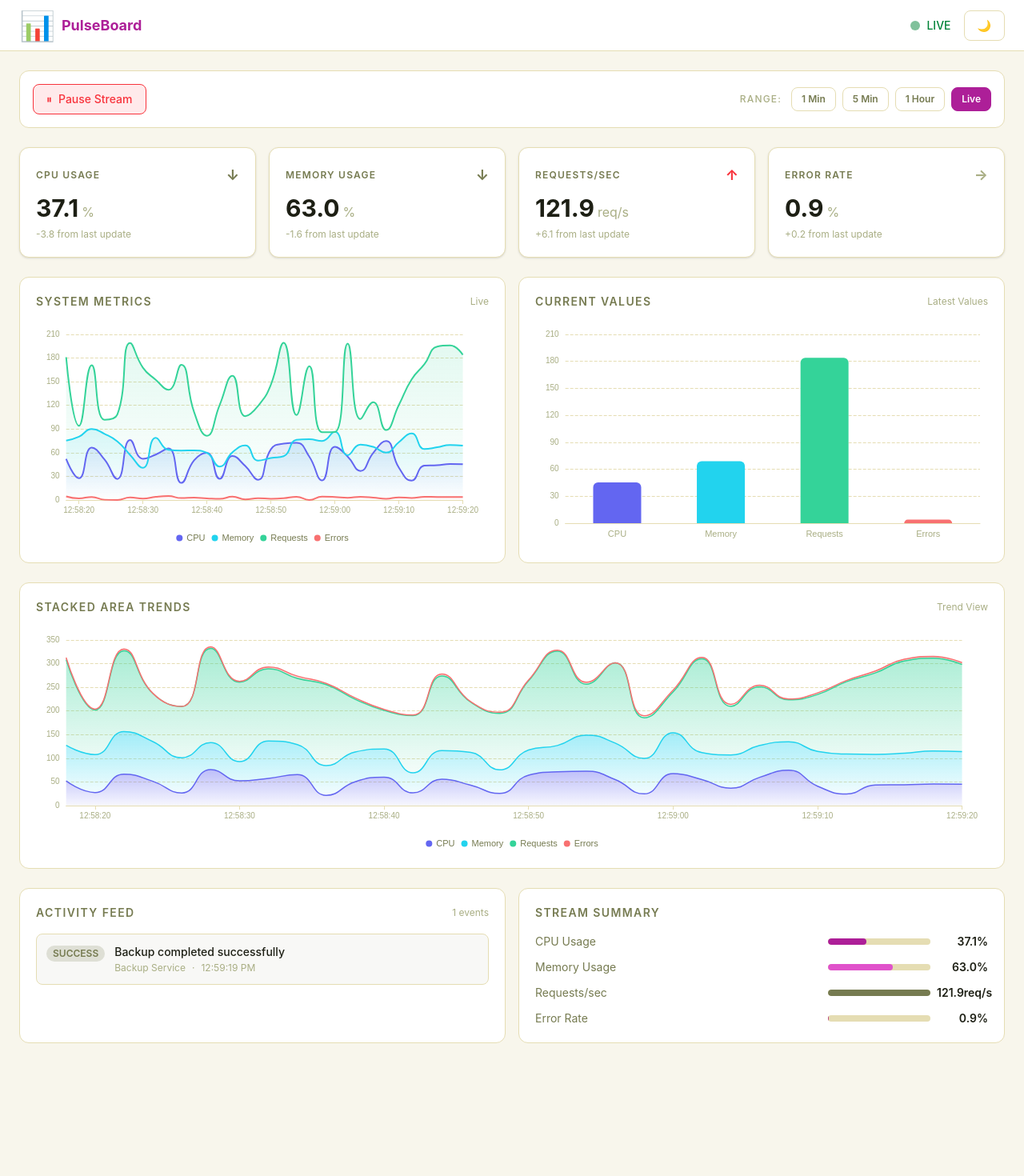
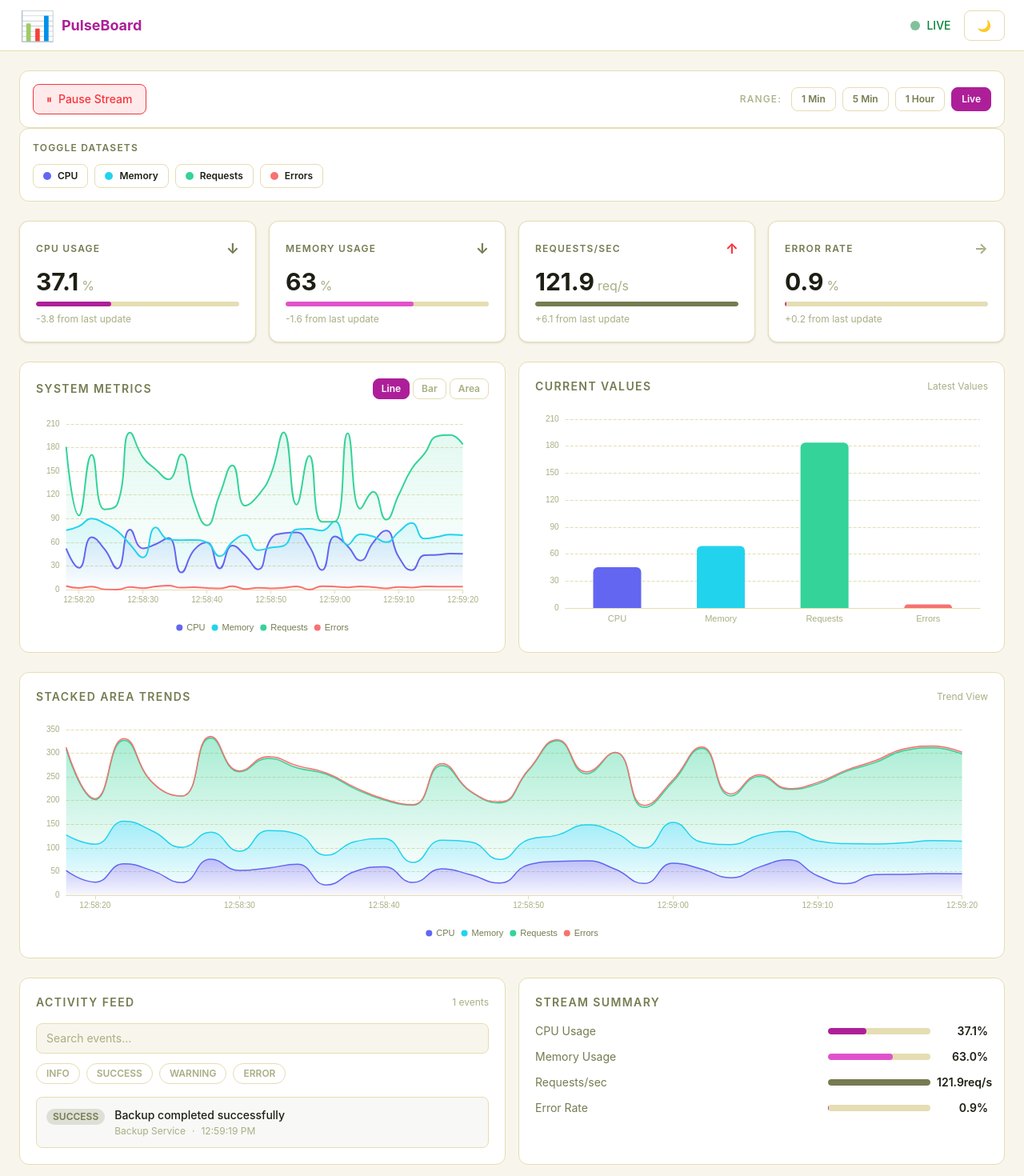
Before and after one commit to Funmi-Oba/PulseBoard, a Vue app: page / in a window 1280 px wide. Shown: the top 1470 px of the page at 80% size. Before the commit the page ends 1352 px from the top, so only its background shows below. Built offline with nearby package versions, Linux system fonts and the light colour scheme; the HTML template or start-up script is replaced by a standard one.

Commit message:
added loading screen and datasettoggle

```diff
--- a/src/App.vue
+++ b/src/App.vue
@@ -1,8 +1,9 @@
 <template>
   <div
-
     class="min-h-screen bg-bg-primary text-text-primary transition-all duration-300"
   >
+  <!-- Loading Screen -->
+<LoadingScreen :show="isLoading" />
     <!-- Top Navbar -->
     <header
       class="bg-bg-card border-b border-border px-6 h-16 flex items-center justify-between sticky top-0 z-50"
@@ -44,6 +45,11 @@
           @toggleStreaming="store.toggleStreaming()"
           @setRange="store.setTimeRange($event)"
         />
+        <DatasetToggle
+    :allSeries="store.series"
+    :hiddenSeries="store.hiddenSeries"
+    @toggle="store.toggleSeries($event)"
+  />
       </div>
 
       <!-- Metric Cards -->
@@ -110,13 +116,22 @@ import BarChart from '@/components/charts/BarChart.vue'
 import AreaChart from '@/components/charts/AreaChart.vue'
 import ActivityFeed from '@/components/ui/ActivityFeed.vue'
 import DashboardControls from '@/components/ui/DashboardControls.vue'
-import { onUnmounted } from 'vue'
+import DatasetToggle from '@/components/ui/DatasetToggle.vue'
+import LoadingScreen from '@/components/ui/LoadingScreen.vue'
+import { onMounted, onUnmounted, ref } from 'vue'
 
 const isDark = useDark()
 const toggleDark = useToggle(isDark)
 const store = useDashboardStore()
 
 onUnmounted(() => store.cleanup())
+const isLoading = ref(true)
+
+onMounted(() => {
+  setTimeout(() => {
+    isLoading.value = false
+  }, 2000)
+})
 
 function seriesColor(id: string): string {
   const colors: Record<string, string> = {
@@ -127,4 +142,6 @@ function seriesColor(id: string): string {
   }
   return colors[id] ?? '#ad1f98'
 }
+
+
 </script>
--- a/src/components/charts/LineChart.vue
+++ b/src/components/charts/LineChart.vue
@@ -6,7 +6,20 @@
       <h3 class="text-sm font-semibold uppercase tracking-widest text-text-secondary">
         {{ title }}
       </h3>
-      <span class="text-xs text-text-muted">Live</span>
+      <!-- Chart Type Switcher -->
+      <div class="flex items-center gap-1">
+        <button
+          v-for="type in chartTypes"
+          :key="type.value"
+          class="px-2.5 py-1 rounded-lg text-xs font-semibold border transition-all duration-200 cursor-pointer"
+          :class="activeType === type.value
+            ? 'bg-accent text-white border-accent'
+            : 'border-border text-text-muted hover:border-accent hover:text-accent'"
+          @click="activeType = type.value"
+        >
+          {{ type.label }}
+        </button>
+      </div>
     </div>
 
     <!-- Chart -->
@@ -21,10 +34,10 @@
 </template>
 
 <script setup lang="ts">
-import { computed } from 'vue'
+import { computed, ref } from 'vue'
 import { use } from 'echarts/core'
 import { CanvasRenderer } from 'echarts/renderers'
-import { LineChart } from 'echarts/charts'
+import { LineChart, BarChart } from 'echarts/charts'
 import {
   GridComponent,
   TooltipComponent,
@@ -33,13 +46,21 @@ import {
 import VChart from 'vue-echarts'
 import type { MetricSeries } from '@/types'
 
-use([CanvasRenderer, LineChart, GridComponent, TooltipComponent, LegendComponent])
+use([CanvasRenderer, LineChart, BarChart, GridComponent, TooltipComponent, LegendComponent])
 
 const props = defineProps<{
   title: string
   series: MetricSeries[]
   isDark?: boolean
 }>()
+
+const activeType = ref<'line' | 'bar' | 'area'>('line')
+
+const chartTypes = [
+  { label: 'Line', value: 'line' },
+  { label: 'Bar', value: 'bar' },
+  { label: 'Area', value: 'area' },
+] as const
 
 const chartOption = computed(() => ({
   backgroundColor: 'transparent',
@@ -86,25 +107,29 @@ const chartOption = computed(() => ({
     type: 'value',
     axisLine: { show: false },
     axisLabel: { color: props.isDark ? '#bea941' : '#a9ae84', fontSize: 10 },
-    splitLine: { lineStyle: { color: props.isDark ? '#570f4c' : '#e5ddb3', type: 'dashed' } },
+    splitLine: {
+      lineStyle: { color: props.isDark ? '#570f4c' : '#e5ddb3', type: 'dashed' },
+    },
   },
   series: props.series.map((s) => ({
     name: s.name,
-    type: 'line',
+    type: activeType.value === 'bar' ? 'bar' : 'line',
     smooth: true,
     symbol: 'none',
     itemStyle: { color: s.color },
     lineStyle: { color: s.color, width: 2 },
-    areaStyle: {
+    areaStyle: activeType.value === 'area' || activeType.value === 'line'
+      ? {
           color: {
             type: 'linear',
             x: 0, y: 0, x2: 0, y2: 1,
             colorStops: [
-          { offset: 0, color: s.color + '33' },
+              { offset: 0, color: s.color + (activeType.value === 'area' ? '88' : '33') },
               { offset: 1, color: s.color + '00' },
             ],
           },
-    },
+        }
+      : undefined,
     data: s.data.map((p) => [p.timestamp, p.value]),
   })),
 }))
--- a/src/components/ui/ActivityFeed.vue
+++ b/src/components/ui/ActivityFeed.vue
@@ -6,22 +6,45 @@
       <h3 class="text-sm font-semibold uppercase tracking-widest text-text-secondary">
         Activity Feed
       </h3>
-      <span class="text-xs text-text-muted">{{ feed.length }} events</span>
+      <span class="text-xs text-text-muted">{{ filteredFeed.length }} events</span>
+    </div>
+
+    <!-- Search -->
+    <input
+      v-model="search"
+      type="text"
+      placeholder="Search events..."
+      class="w-full mb-3 px-3 py-2 rounded-lg border border-border bg-bg-primary text-sm text-text-primary placeholder:text-text-muted outline-none focus:border-accent transition-all duration-200"
+    />
+
+    <!-- Type Filters -->
+    <div class="flex items-center gap-2 mb-4 flex-wrap">
+      <button
+        v-for="type in filterTypes"
+        :key="type"
+        class="px-3 py-1 rounded-full text-xs font-semibold border transition-all duration-200 cursor-pointer"
+        :class="activeFilter === type
+          ? activeFilterClass(type)
+          : 'border-border text-text-muted hover:border-accent hover:text-accent'"
+        @click="activeFilter = activeFilter === type ? null : type"
+      >
+        {{ type.toUpperCase() }}
+      </button>
     </div>
 
     <!-- Feed List -->
-    <div class="flex flex-col gap-2 overflow-y-auto" style="max-height: 340px;">
+    <div class="flex flex-col gap-2 overflow-y-auto" style="max-height: 280px;">
 
       <!-- Empty State -->
-      <div v-if="feed.length === 0" class="flex flex-col items-center justify-center py-10 text-text-muted">
+      <div v-if="filteredFeed.length === 0" class="flex flex-col items-center justify-center py-10 text-text-muted">
         <span class="text-3xl mb-2">📭</span>
-        <span class="text-sm">No events yet...</span>
+        <span class="text-sm">No matching events...</span>
       </div>
 
       <!-- Feed Items -->
       <TransitionGroup name="feed">
         <div
-          v-for="event in feed"
+          v-for="event in filteredFeed"
           :key="event.id"
           class="flex items-start gap-3 p-3 rounded-lg border border-border transition-all duration-200"
           :class="rowBg(event.type)"
@@ -53,9 +76,25 @@
 </template>
 
 <script setup lang="ts">
+import { ref, computed } from 'vue'
 import type { ActivityEvent } from '@/types'
 
-defineProps<{ feed: ActivityEvent[] }>()
+const props = defineProps<{ feed: ActivityEvent[] }>()
+
+const search = ref('')
+const activeFilter = ref<ActivityEvent['type'] | null>(null)
+const filterTypes: ActivityEvent['type'][] = ['info', 'success', 'warning', 'error']
+
+const filteredFeed = computed(() => {
+  return props.feed.filter((event) => {
+    const matchesType = activeFilter.value ? event.type === activeFilter.value : true
+    const matchesSearch = search.value
+      ? event.message.toLowerCase().includes(search.value.toLowerCase()) ||
+        event.source.toLowerCase().includes(search.value.toLowerCase())
+      : true
+    return matchesType && matchesSearch
+  })
+})
 
 function formatTime(ts: number): string {
   const d = new Date(ts)
@@ -79,6 +118,15 @@ function rowBg(type: ActivityEvent['type']): string {
     error:   'bg-danger/5',
   }[type]
 }
+
+function activeFilterClass(type: ActivityEvent['type']): string {
+  return {
+    info:    'bg-info/20 text-info border-info',
+    success: 'bg-success/20 text-success border-success',
+    warning: 'bg-warning/20 text-warning border-warning',
+    error:   'bg-danger/20 text-danger border-danger',
+  }[type]
+}
 </script>
 
 <style scoped>
--- /dev/null
+++ b/src/components/ui/DatasetToggle.vue
@@ -0,0 +1,35 @@
+<template>
+  <div class="bg-bg-card border border-border rounded-xl p-4 transition-all duration-300">
+    <h3 class="text-xs font-semibold uppercase tracking-widest text-text-secondary mb-3">
+      Toggle Datasets
+    </h3>
+    <div class="flex flex-wrap gap-2">
+      <button
+        v-for="s in allSeries"
+        :key="s.id"
+        class="flex items-center gap-2 px-3 py-1.5 rounded-lg border text-xs font-semibold transition-all duration-200 cursor-pointer"
+        :class="hiddenSeries.includes(s.id)
+          ? 'border-border text-text-muted bg-bg-primary opacity-50'
+          : 'border-border text-text-primary bg-bg-card'"
+        @click="$emit('toggle', s.id)"
+      >
+        <span
+          class="w-2.5 h-2.5 rounded-full shrink-0"
+          :style="{ backgroundColor: hiddenSeries.includes(s.id) ? '#a9ae84' : s.color }"
+        ></span>
+        {{ s.name }}
+      </button>
+    </div>
+  </div>
+</template>
+
+<script setup lang="ts">
+import type { MetricSeries } from '@/types'
+
+defineProps<{
+  allSeries: MetricSeries[]
+  hiddenSeries: string[]
+}>()
+
+defineEmits<{ toggle: [id: string] }>()
+</script>
--- /dev/null
+++ b/src/components/ui/LoadingScreen.vue
@@ -0,0 +1,37 @@
+<template>
+  <Transition name="fade">
+    <div
+      v-if="show"
+      class="fixed inset-0 z-[100] flex flex-col items-center justify-center bg-bg-primary"
+    >
+      <!-- Spinner -->
+      <div class="relative w-16 h-16 mb-6">
+        <div
+          class="absolute inset-0 rounded-full border-4 border-border"
+        ></div>
+        <div
+          class="absolute inset-0 rounded-full border-4 border-transparent border-t-accent animate-spin"
+        ></div>
+      </div>
+
+      <!-- Text -->
+      <p class="text-accent font-bold text-lg tracking-widest uppercase">PulseBoard</p>
+      <p class="text-text-muted text-sm mt-1">Initializing data stream...</p>
+    </div>
+  </Transition>
+</template>
+
+<script setup lang="ts">
+defineProps<{ show: boolean }>()
+</script>
+
+<style scoped>
+.fade-enter-active,
+.fade-leave-active {
+  transition: opacity 0.5s ease;
+}
+.fade-enter-from,
+.fade-leave-to {
+  opacity: 0;
+}
+</style>
--- a/src/components/ui/MetricCard.vue
+++ b/src/components/ui/MetricCard.vue
@@ -1,5 +1,5 @@
 <template>
-  <div class="bg-bg-card border p-5 border-border rounded-xl  shadow-sm transition-all duration-300 hover:shadow-md cursor-default">
+  <div class="bg-bg-card border border-border rounded-xl p-5 shadow-sm transition-all duration-300 hover:shadow-md cursor-default">
 
     <!-- Header -->
     <div class="flex justify-between items-center mb-3">
@@ -11,14 +11,22 @@
       </span>
     </div>
 
-    <!-- Value -->
+    <!-- Animated Value -->
     <div class="flex items-baseline gap-1 mb-2">
-      <span class="text-3xl font-bold leading-none text-text-primary">
-        {{ formattedValue }}
+      <span class="text-3xl font-bold leading-none text-text-primary transition-all duration-300">
+        {{ displayValue }}
       </span>
       <span class="text-base font-normal text-text-muted">
         {{ metric.unit }}
       </span>
+    </div>
+
+    <!-- Progress Bar -->
+    <div class="w-full h-1.5 rounded-full bg-border mb-2 overflow-hidden">
+      <div
+        class="h-full rounded-full transition-all duration-700 ease-out"
+        :style="{ width: `${Math.min(metric.value, 100)}%`, backgroundColor: barColor }"
+      ></div>
     </div>
 
     <!-- Change -->
@@ -30,15 +38,33 @@
 </template>
 
 <script setup lang="ts">
-import { computed } from 'vue'
+import { ref, watch, computed } from 'vue'
 import type { DashboardMetric } from '@/types'
 
 const props = defineProps<{ metric: DashboardMetric }>()
 
-const formattedValue = computed(() =>
-  props.metric.value % 1 === 0
-    ? props.metric.value.toString()
-    : props.metric.value.toFixed(1)
+const displayValue = ref(props.metric.value)
+
+// Animate counter on value change
+watch(
+  () => props.metric.value,
+  (newVal, oldVal) => {
+    const steps = 20
+    const diff = newVal - oldVal
+    const stepValue = diff / steps
+    let current = oldVal
+    let step = 0
+
+    const interval = setInterval(() => {
+      step++
+      current += stepValue
+      displayValue.value = parseFloat(current.toFixed(1))
+      if (step >= steps) {
+        clearInterval(interval)
+        displayValue.value = parseFloat(newVal.toFixed(1))
+      }
+    }, 30)
+  }
 )
 
 const trendIcon = computed(() =>
@@ -53,6 +79,16 @@ const trendColor = computed(() =>
       : 'text-text-muted'
 )
 
+const barColor = computed(() => {
+  const colors: Record<string, string> = {
+    cpu: '#ad1f98',
+    memory: '#e052cb',
+    requests: '#767b51',
+    errors: '#b9467c',
+  }
+  return colors[props.metric.id] ?? '#ad1f98'
+})
+
 const changeText = computed(() => {
   const diff = props.metric.value - props.metric.previousValue
   const sign = diff > 0 ? '+' : ''
--- a/src/stores/dashboardStore.ts
+++ b/src/stores/dashboardStore.ts
@@ -20,6 +20,7 @@ export const useDashboardStore = defineStore('dashboard', () => {
   const series = ref<MetricSeries[]>(generateInitialSeries())
   const activityFeed = ref<ActivityEvent[]>([])
   const connectionStatus = ref<'connected' | 'disconnected' | 'reconnecting'>('connected')
+  const hiddenSeries = ref<string[]>([])
 
   let streamInterval: ReturnType<typeof setInterval> | null = null
   let activityInterval: ReturnType<typeof setInterval> | null = null
@@ -34,10 +35,12 @@ export const useDashboardStore = defineStore('dashboard', () => {
       live: 0,
     }
     const cutoff = cutoffs[timeRange.value]
-    return series.value.map((s) => ({
-      ...s,
-      data: s.data.filter((p) => p.timestamp >= cutoff),
-    }))
+    return series.value
+      .filter((s) => !hiddenSeries.value.includes(s.id))
+      .map((s) => ({
+        ...s,
+        data: s.data.filter((p) => p.timestamp >= cutoff),
+      }))
   })
 
   // --- Actions ---
@@ -86,7 +89,7 @@ export const useDashboardStore = defineStore('dashboard', () => {
       activityInterval = null
     }
     isStreaming.value = false
-    connectionStatus.value = 'connected' // keep connected, paused is intentional
+    connectionStatus.value = 'connected'
   }
 
   function toggleStreaming() {
@@ -95,6 +98,14 @@ export const useDashboardStore = defineStore('dashboard', () => {
 
   function setTimeRange(range: TimeRange) {
     timeRange.value = range
+  }
+
+  function toggleSeries(id: string) {
+    if (hiddenSeries.value.includes(id)) {
+      hiddenSeries.value = hiddenSeries.value.filter((s) => s !== id)
+    } else {
+      hiddenSeries.value = [...hiddenSeries.value, id]
+    }
   }
 
   function cleanup() {
@@ -111,11 +122,13 @@ export const useDashboardStore = defineStore('dashboard', () => {
     series,
     activityFeed,
     connectionStatus,
+    hiddenSeries,
     filteredSeries,
     startStreaming,
     stopStreaming,
     toggleStreaming,
     setTimeRange,
+    toggleSeries,
     cleanup,
   }
 })
```
Lines whose indentation alone changed are shown as unchanged.
